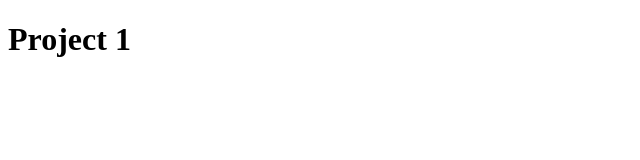
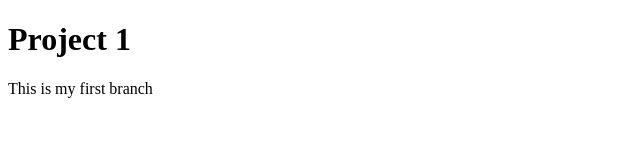
Before and after one commit to jeffdoug84/project1, a plain HTML site: page index.html in a window 1280 px wide. Shown: the whole page, without its empty margins (0-640 px from the left). Drawn offline with Linux system fonts and the light colour scheme.

Commit message:
added a paragraph

```diff
--- a/index.html
+++ b/index.html
@@ -8,5 +8,6 @@
 </head>
 <body>
     <h1>Project 1</h1>
+    <p>This is my first branch</p>
 </body>
 </html>
```
